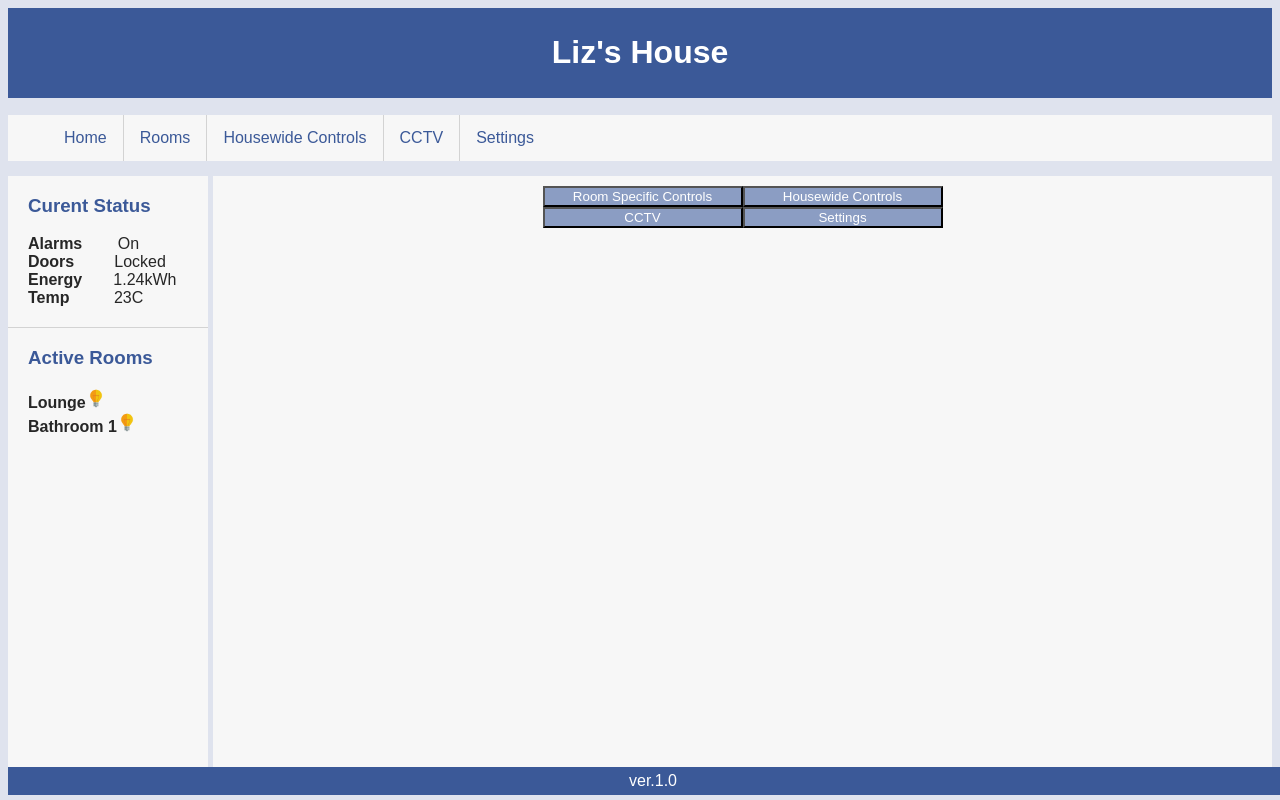
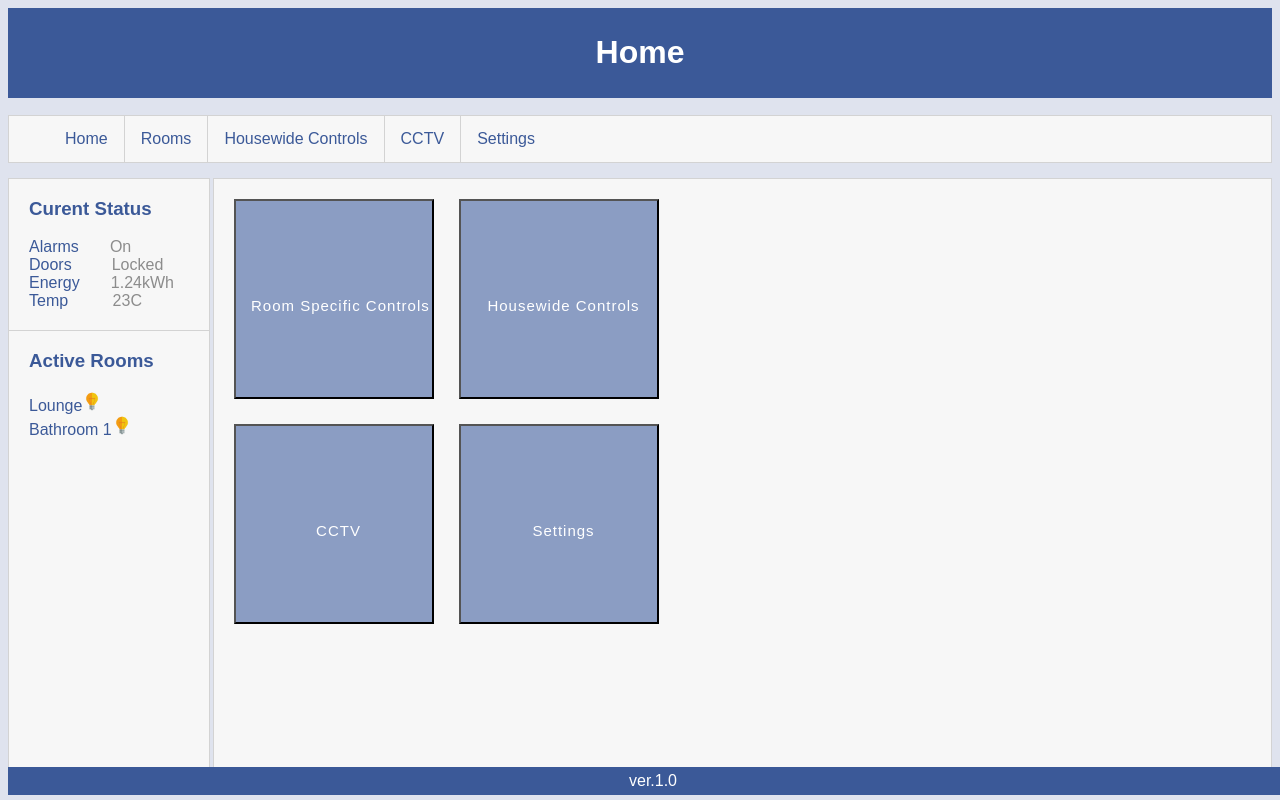
Before and after one commit to andrebasson/cs345a3HomeAutoWebUI, a plain HTML site: page index.html in a window 1280 px wide. Drawn offline with Linux system fonts and the light colour scheme.

Commit message:
Getting close to first commit

```diff
--- a/index.html
+++ b/index.html
@@ -55,14 +55,14 @@
 		</div>
 
 		<!--<aside>-->
-		<div id="sideBar">
-			<div id="currentStatus">
+		<div id="sideBarContainer">
+			<div id="currentStatusContainer">
 				<h3>Curent Status</h3>
 				<div id="currentStatusContent">
 				</div>
 			</div>
 
-			<div id="activeRooms">
+			<div id="activeRoomsContainer">
 				<h3>Active Rooms</h3>
 				<div id="activeRoomContent">
 				</div>
@@ -70,15 +70,15 @@
 		</div>
 		<!--</aside>-->
 
-		<div id="sectionWrapper">
-			<center>
+		<div id="sectionContainer">
+			<!--<center>-->
 			<div id="section">
 			<!--<section>-->
 				<!-- a place holder for HTML content to be created via JavaScript -->
 				<div id="output"></div>
 			<!--</section>-->
 			</div>
-			<center>
+			<!--</center>-->
 		</div>
 
 		<div id="footer">
--- a/javascript.js
+++ b/javascript.js
@@ -40,7 +40,7 @@ function populateHomeScreen() {
 					+ "<input class='homeScreenButtons' type='button' name='settings'"
 					+ "value='Settings'></input>";
 	document.getElementById("output").innerHTML = outputContent;
-	document.getElementById("heading").innerHTML = "Liz's House";
+	document.getElementById("heading").innerHTML = "Home";
 }
 
 /*
@@ -51,7 +51,7 @@ function populateRoomSpecificControls(){
 	// create HTML buttons for each of the rooms
 	for (var i=0; i<rooms.length; i++){
 		var lineBreak = "";
-		if (i%3==0){lineBreak="<br>"};
+		if (i%3==0 && i!=0){lineBreak="<br>"};
 		var roomName = rooms[i].getName();
 		outputContent += lineBreak+"<input class='roomsScreenButtons' type='button' name='"+roomName+"'"
 							+"value='"+roomName+"' onclick='populateRoomControls("+i+")'></input>";
@@ -67,12 +67,12 @@ function populateRoomControls(roomIndex){
 	//console.log("room = "+ room.getName());
 
 	var outputContent = "";
-	outputContent	+="<h2>Room Item</h2>"
+	outputContent	+="<div id='roomControlItems'><span style='color:#3B5998'><h3>Room Items</h3></span>"
 					+ "<table id='roomControlStates'>"
 					+ "<tr><th></th><th></th></tr>"
-					+ "<tr><td>Lights</td><td id='lightState'>toggle switch here</td></tr>"
+					+ "<tr><td><span style='color: #8C8C8C'>Lights</span></td><td id='lightState'></td></tr>"
 					//+ other possible controls to go here
-					+ "</table>";
+					+ "</table></div>";
 
 	// update HTML content
 	document.getElementById("output").innerHTML = outputContent;
@@ -124,17 +124,17 @@ function toggleState(rmIndex,rmItemNo){
 function updateSideBar(){
 	var currentStatus = getCurrentStatus();
 	var currentStatusDiv = document.getElementById("currentStatusContent");
-	currentStatusDiv.innerHTML = "<strong>Alarms</strong>&nbsp&nbsp&nbsp&nbsp&nbsp&nbsp&nbsp&nbsp"+currentStatus[0]+"<br>"
-								+"<strong>Doors</strong>&nbsp&nbsp&nbsp&nbsp&nbsp&nbsp&nbsp&nbsp&nbsp"+currentStatus[1]+"<br>"
-								+"<strong>Energy</strong>&nbsp&nbsp&nbsp&nbsp&nbsp&nbsp&nbsp"+currentStatus[2]+"<br>"
-								+"<strong>Temp</strong>&nbsp&nbsp&nbsp&nbsp&nbsp&nbsp&nbsp&nbsp&nbsp&nbsp"+currentStatus[3];
+	currentStatusDiv.innerHTML = "<span style='color:#3B5998'>Alarms</span>&nbsp&nbsp&nbsp&nbsp&nbsp&nbsp&nbsp"+currentStatus[0]+"<br>"
+								+"<span style='color:#3B5998'>Doors</span>&nbsp&nbsp&nbsp&nbsp&nbsp&nbsp&nbsp&nbsp&nbsp"+currentStatus[1]+"<br>"
+								+"<span style='color:#3B5998'>Energy</span>&nbsp&nbsp&nbsp&nbsp&nbsp&nbsp&nbsp"+currentStatus[2]+"<br>"
+								+"<span style='color:#3B5998'>Temp</span>&nbsp&nbsp&nbsp&nbsp&nbsp&nbsp&nbsp&nbsp&nbsp&nbsp"+currentStatus[3];
 
 	var activeRoomsByIndexArray = getActiveRooms(rooms);
 	var activeRoomsOutput = "";
 	for (var i=0; i<activeRoomsByIndexArray.length; i++){
 		//console.log("Active Room: "+rooms[activeRoomsByIndexArray[i]].getName());
 		var activeRoom = rooms[activeRoomsByIndexArray[i]];
-		activeRoomsOutput += "<strong>"+activeRoom.getName()+"</strong>"+getActivities(activeRoom)+"<br>";
+		activeRoomsOutput += "<span style='color:#3B5998'>"+activeRoom.getName()+"</span>"+getActivities(activeRoom)+"<br>";
 	}
 	document.getElementById("activeRoomContent").innerHTML=activeRoomsOutput;
 }
--- a/styles.css
+++ b/styles.css
@@ -23,6 +23,7 @@
 	padding: 0;
 	border-color: #B3B3B3;
 	border-width: 5px;
+	/*border: 1px solid #D3D3D3;*/
 }
 #navBar ul {
 	list-style-type: none;
@@ -30,8 +31,9 @@
 	top: 1px;
 	overflow: hidden;
 	background-color: #F7F7F7;
-	border-color: #B3B3B3;
-	border-width: 5px;
+	/*border-color: #B3B3B3;
+	border-width: 1px;	*/
+	border: 1px solid #D3D3D3;
 }
 #navBar li{
 	float: left;
@@ -58,65 +60,78 @@
 	/*background-color: #4CAF50;*/
 	border-bottom: blue;
 }
-#sectionWrapper {
+#sectionContainer {
 	background-color: #F7F7F7;
 	/*width: 900px;*/
 	height: 600px;
 	/*float: right;*/
 	margin-left: 205px;
+	border: 1px solid #D3D3D3;
 }
 #section {
 	/*width:350px;*/
-	float: center;
-	padding:10px;
+	/*padding-top: 80px;	/*=(600px-400px-4*10px)/2)*/
 }
+.homeScreenButtons, .roomsScreenButtons {
+	font-size: 15px;
+	letter-spacing: 1px;
+	width: 200px;/*100%;*/
+	height: 200px;
+	color: white;
+	background-color: #8B9DC3;
+	overflow: auto;
+	margin: 5px;
+	padding-left: 15px;
+	padding-top: 15px;
+	margin-top: 20px;
+	margin-left: 20px;
+}
+#roomControlItems {
+	padding-left: 20px;
+	padding-top: 0px;
+}
+/*
 #aside {
 	display: block;
 	float: right;
 }
+*/
 
-#sideBar {
+#sideBarContainer {
 	float: left;
 	width: 200px;
 	height: 600px;
 	background-color: #F7F7F7;
+	border: 1px solid #D3D3D3;
 }
 
-#currentStatus, #activeRooms {
+#currentStatusContainer {
 	padding-right: 20px; /*10px;*/
 	padding-left: 20px;
 	padding-bottom: 20px;
 	background-color: #F7F7F7;
 	color: #3B5998;
 }
+#activeRoomsContainer {
+	padding-right: 20px; /*10px;*/
+	padding-left: 20px;
+	padding-bottom: 20px;
+	background-color: #F7F7F7;
+	color: #3B5998;
+	border-top: 1px solid #D3D3D3;
+}
 #currentStatusContent {
 	background-color: #F7F7F7;
-	color: #262626;
+	color: #8C8C8C;/*#262626;*/
 }
 #activeRoomContent {
 	background-color: #F7F7F7;
-	color: #262626;
+	color: #8C8C8C;/*#262626;*/
 }
 #activeRooms {
-	border-top: 1px solid #D3D3D3;
+	/*border-top: 1px solid #D3D3D3;*/
 }
 
-.homeScreenButtons {
-	width: 100%;
-	height: 100%;
-	max-width: 200px;
-	max-height: 200px;
-	color: white;
-	background-color: #8B9DC3;
-}
-.roomsScreenButtons {
-	width: 100%;
-	height: 100%;
-	max-width: 200px;
-	max-height: 200px;
-	color: white;
-	background-color: #8B9DC3;
-}
 .imgPower, .imgLight, .imgThermometre, .imgLock, .imgBlinds {
 	height: 20px;
 	width: 20px;
@@ -133,12 +148,6 @@
 	text-align:center;
 	/*text-align:right;*/
 	padding:5px;
-
-	/*to keep it at the bottom*/
-	/*position: absolute;
-	right: 0;
-	bottom: 0;
-	left: 0;*/
 }
 /* THE FOLLOWING IS FOR THE ROOM CONTROL SLIDER/SWITCH ONLY
  *	ref. http://www.w3schools.com/jquerymobile/tryit.asp?filename=tryjqmob_forms_select_switch
```
